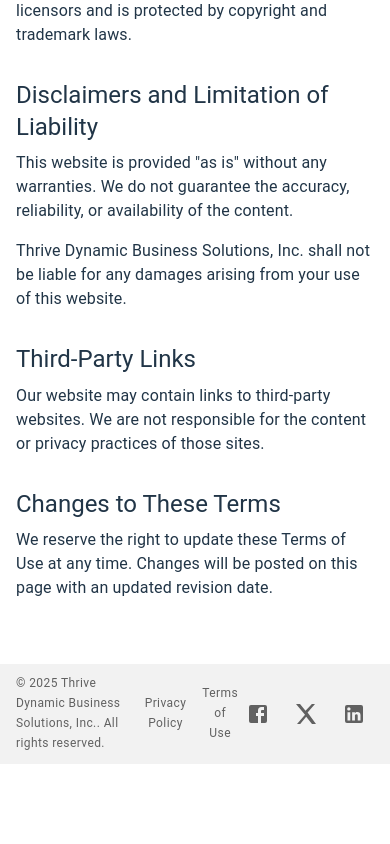
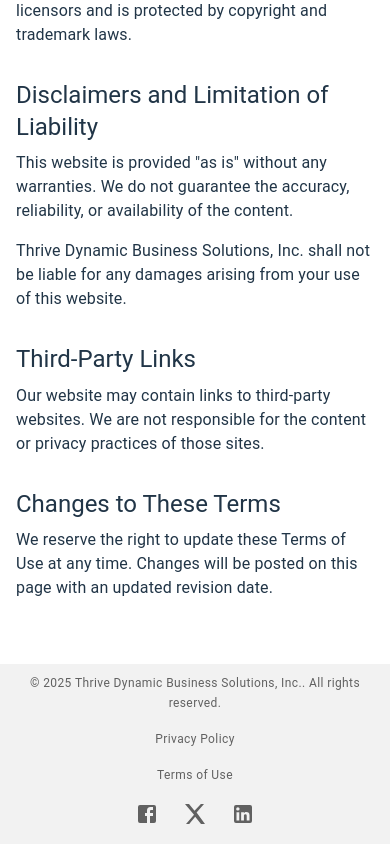
Before and after one commit to eramosgit/tdbs, a React (Vite) app: page /#/terms in a window 390 px wide. Shown: the part 785-1629 px from the top of the page. Before the commit the page ends 1549 px from the top, so only its background shows below. Built offline with nearby package versions, Linux system fonts and the light colour scheme; the HTML template or start-up script is replaced by a standard one.

Commit message:
Adjust Footer components when in mobile view

```diff
--- a/src/components/Footer.jsx
+++ b/src/components/Footer.jsx
@@ -5,10 +5,12 @@
   Stack,
   Link,
   Container,
+  useMediaQuery,
 } from "@mui/material";
 import { Facebook, LinkedIn } from "@mui/icons-material";
 import { COMPANY_NAME } from "../constants";
 import SvgIcon from "@mui/material/SvgIcon";
+import { useTheme } from "@mui/material/styles";
 import { useNavigate } from "react-router-dom";
 
 const XIcon = (props) => (
@@ -19,25 +21,34 @@
 
 const Footer = () => {
   const navigate = useNavigate();
+  const theme = useTheme();
+  const isMobile = useMediaQuery(theme.breakpoints.down("sm")); // Check if screen is small
 
   return (
     <Box
       sx={{
         backgroundColor: "rgb(242,242,242)",
         color: "rgb(97, 97, 97)",
-        padding: "10px 0", // Removed left/right padding for Container usage
+        padding: "10px 0",
       }}
     >
       <Container maxWidth="lg">
         <Box
           sx={{
             display: "flex",
+            flexDirection: isMobile ? "column" : "row", // Stack on mobile
             justifyContent: "space-between",
             alignItems: "center",
+            textAlign: isMobile ? "center" : "left",
+            gap: isMobile ? 1 : 0, // Add spacing in mobile view
           }}
         >
           {/* Left: Copyright & Links */}
-          <Stack direction="row" spacing={2} alignItems="center">
+          <Stack
+            direction={isMobile ? "column" : "row"} // Stack vertically on mobile
+            spacing={2}
+            alignItems={isMobile ? "center" : "center"}
+          >
             <Typography variant="caption">
               © {new Date().getFullYear()} {COMPANY_NAME}. All rights reserved.
             </Typography>
@@ -64,7 +75,7 @@
           </Stack>
 
           {/* Right: Social Media Icons */}
-          <Stack direction="row" spacing={1}>
+          <Stack direction="row" spacing={1} justifyContent={isMobile ? "center" : "flex-end"}>
             <IconButton
               href="https://facebook.com/YOUR_PAGE"
               target="_blank"
```
